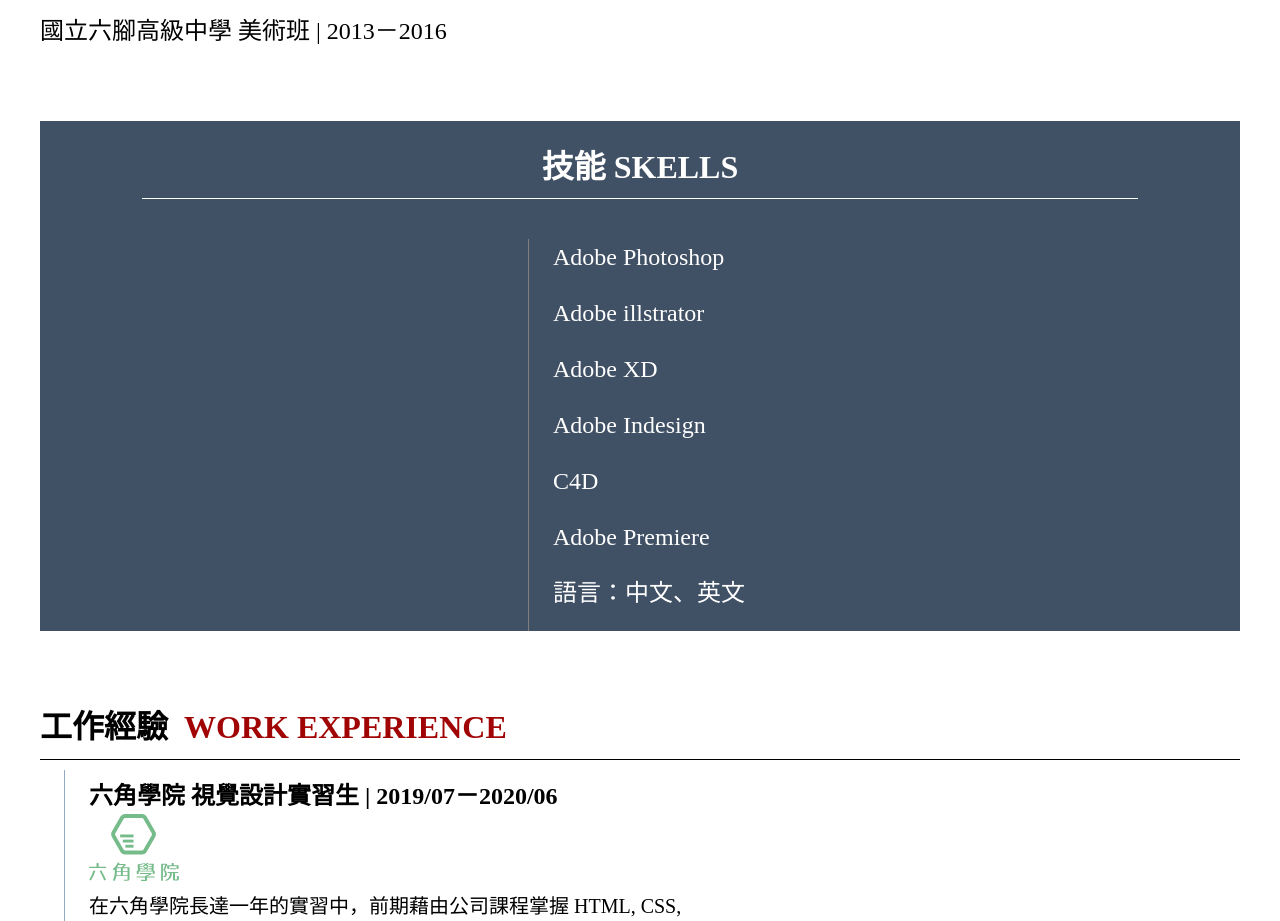
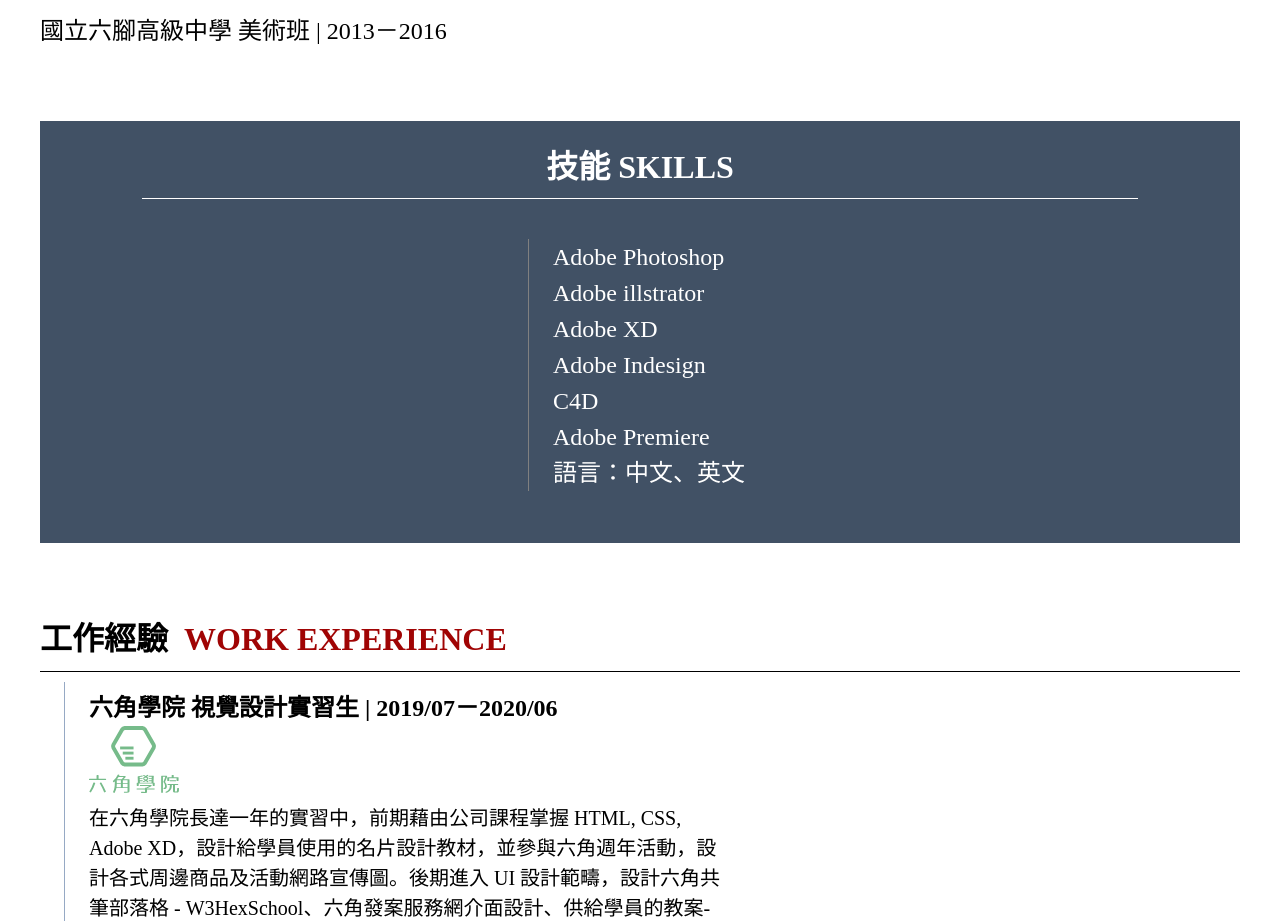
Before and after one commit to HypnosV/SecHW_FinalOne, a plain HTML site: page index.html in a window 1280 px wide. Shown: the part 1168-2089 px from the top of the page. Drawn offline with Linux system fonts and the light colour scheme.

Commit message:
Modify Skills css

```diff
--- a/css/style.css
+++ b/css/style.css
@@ -77,11 +77,11 @@
     margin: 0 auto;
     margin-top: 40px;
     margin-bottom: 32px;
+    padding-bottom: 52px;
 }
 
 .skilllist li {
     padding-left: 24px;
-    padding-bottom: 20px;
     color: #fff;
     font-size: 24px;
     line-height: 36px;
--- a/index.html
+++ b/index.html
@@ -28,7 +28,7 @@
             <p class="desc">國立六腳高級中學 美術班 | 2013－2016</p>
         </div>
         <div class="skills">
-            <h2 class="h2">技能 SKELLS</h2>
+            <h2 class="h2">技能 SKILLS</h2>
                 <ul class="skilllist">
                     <li>Adobe Photoshop</li>
                     <li>Adobe illstrator</li>
```
